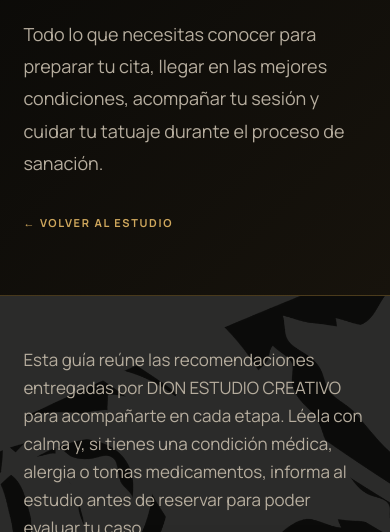
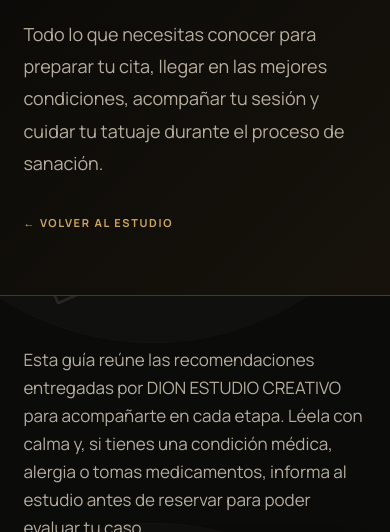
Before and after one commit to nequicoloofi-create/dion, a plain HTML site: page cuidados.html in a window 390 px wide. Shown: the part 312-844 px from the top of the page. Drawn offline with nearby package versions, Linux system fonts and the light colour scheme.

Commit message:
Add files via upload

```diff
--- a/styles.css
+++ b/styles.css
@@ -236,3 +236,35 @@ body::before{
   }
   .care-page main::after{display:none}
 }
+
+/* V6.3 — Vuelve el logo original (con círculo y "ESTUDIO CREATIVO") y su tamaño de antes (V5).
+   Se mantiene el desplazamiento con la página y la repetición en cuidados. */
+html body::before,
+html body.care-page::before,
+html body:not(.care-page)::before{
+  position:absolute;inset:0;top:0;left:0;width:auto;height:auto;
+  transform:none;aspect-ratio:auto;
+  background-image:url('logo-rot.png');
+  background-repeat:no-repeat;
+  background-size:min(1651px,165vw) auto;   /* mismo tamaño del logo de antes (1250px / 125vw, ya rotado) */
+  background-position:58% -339px;
+  opacity:.15;
+  filter:sepia(1) saturate(.75) hue-rotate(345deg) brightness(1.25) contrast(1.05);
+  mix-blend-mode:screen;
+}
+html body.care-page::before{
+  background-image:url('logo-rot.png'),url('logo-rot.png');
+  background-repeat:no-repeat,no-repeat;
+  background-position:58% -339px,42% 62%;
+}
+@media(max-width:900px){
+  html body::before,
+  html body.care-page::before,
+  html body:not(.care-page)::before{
+    background-image:url('logo-rot.png');
+    background-size:191vw auto;             /* 145vw de antes, ya rotado */
+    background-repeat:repeat-y;
+    background-position:62% 0;
+    opacity:.11;
+  }
+}
```
Also changed, not shown: logo-rot.png (added).
